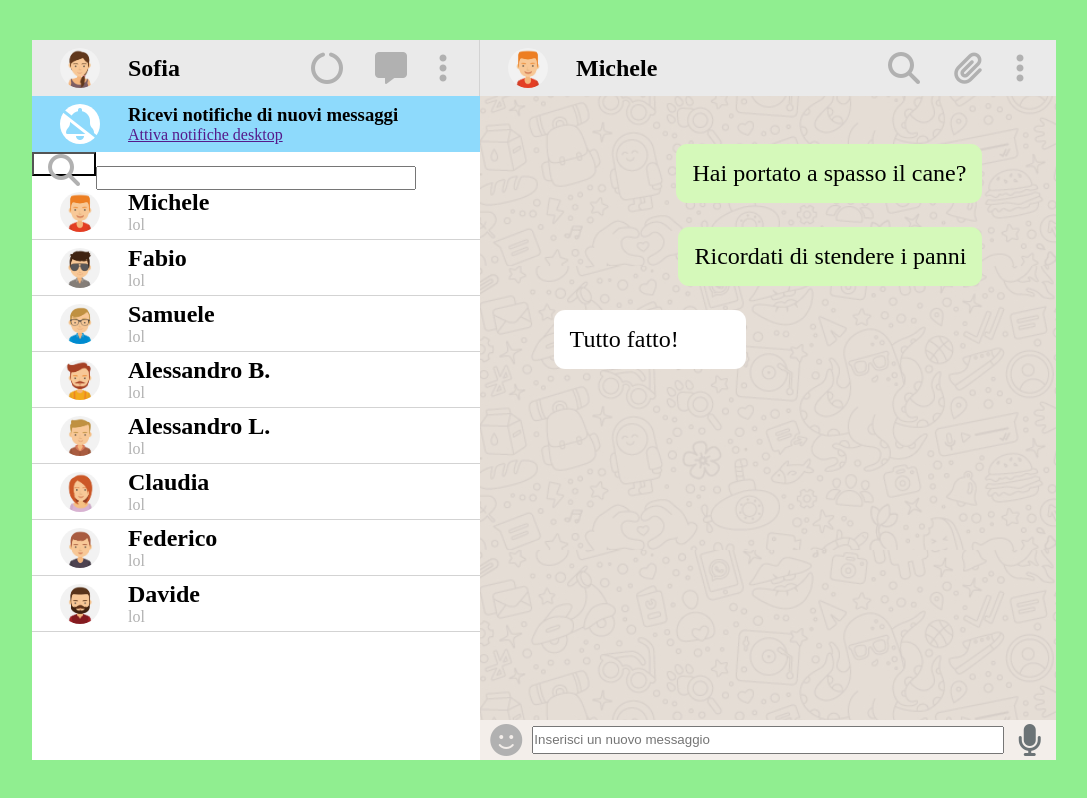
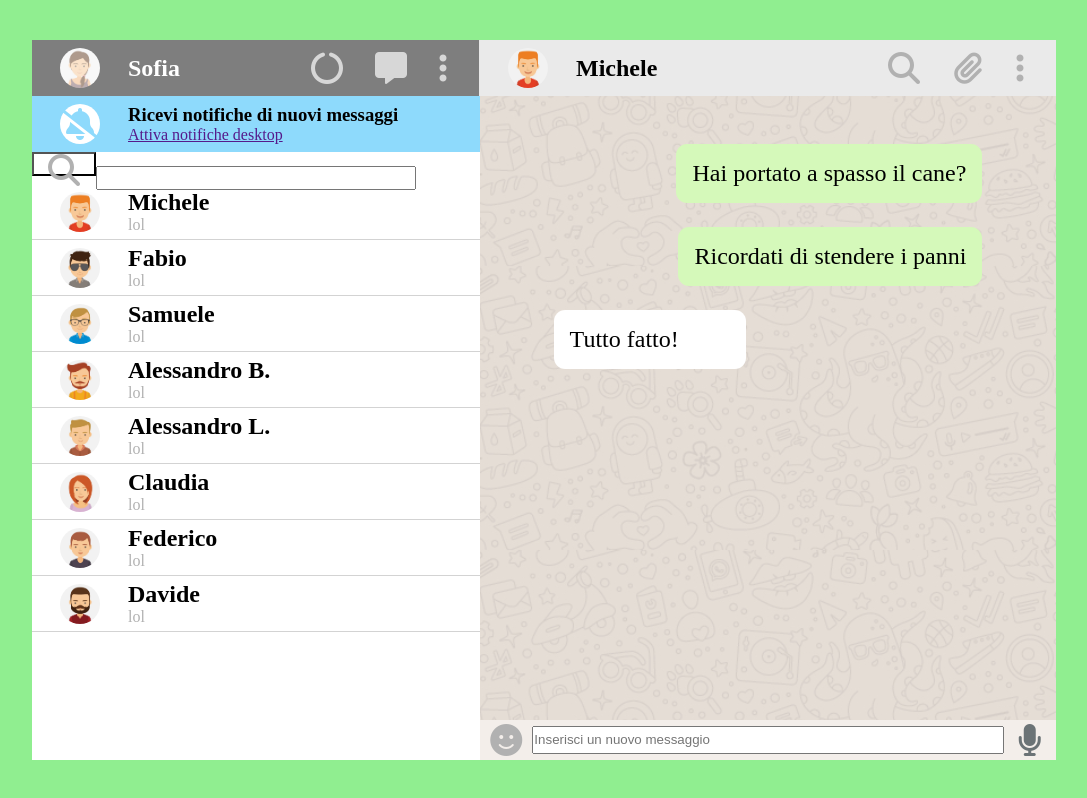
Before and after one commit to ImBlindForU/vue-boolzapp, a plain HTML site: page index.html in a window 1280 px wide. In both pictures the pointer is over the element 352 px from the left and 68 px from the top of the page. Shown: the whole page, without its empty margins (96-1183 px from the left). Drawn offline with nearby package versions, Linux system fonts and the light colour scheme.

Commit message:
hover on chat

```diff
--- a/css/style.css
+++ b/css/style.css
@@ -71,6 +71,13 @@ p{
     height: 7vh;
     display: flex;
     background-color: lightgrey;
+}
+
+.avatar:hover{
+    background-color: black;
+    opacity: 0.5;
+    color: white;
+
 }
 .avatar-user{
     display: flex;
```
